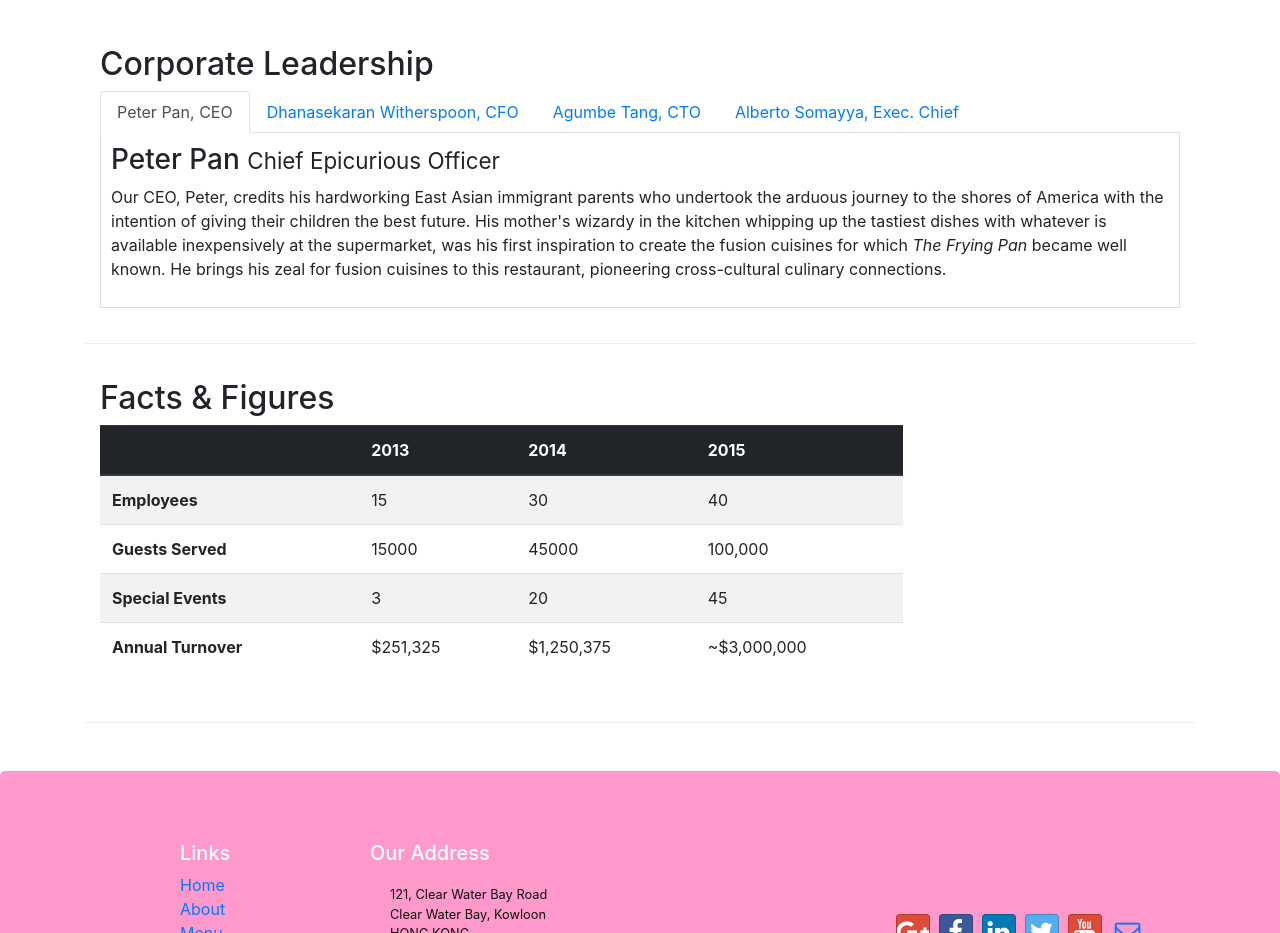
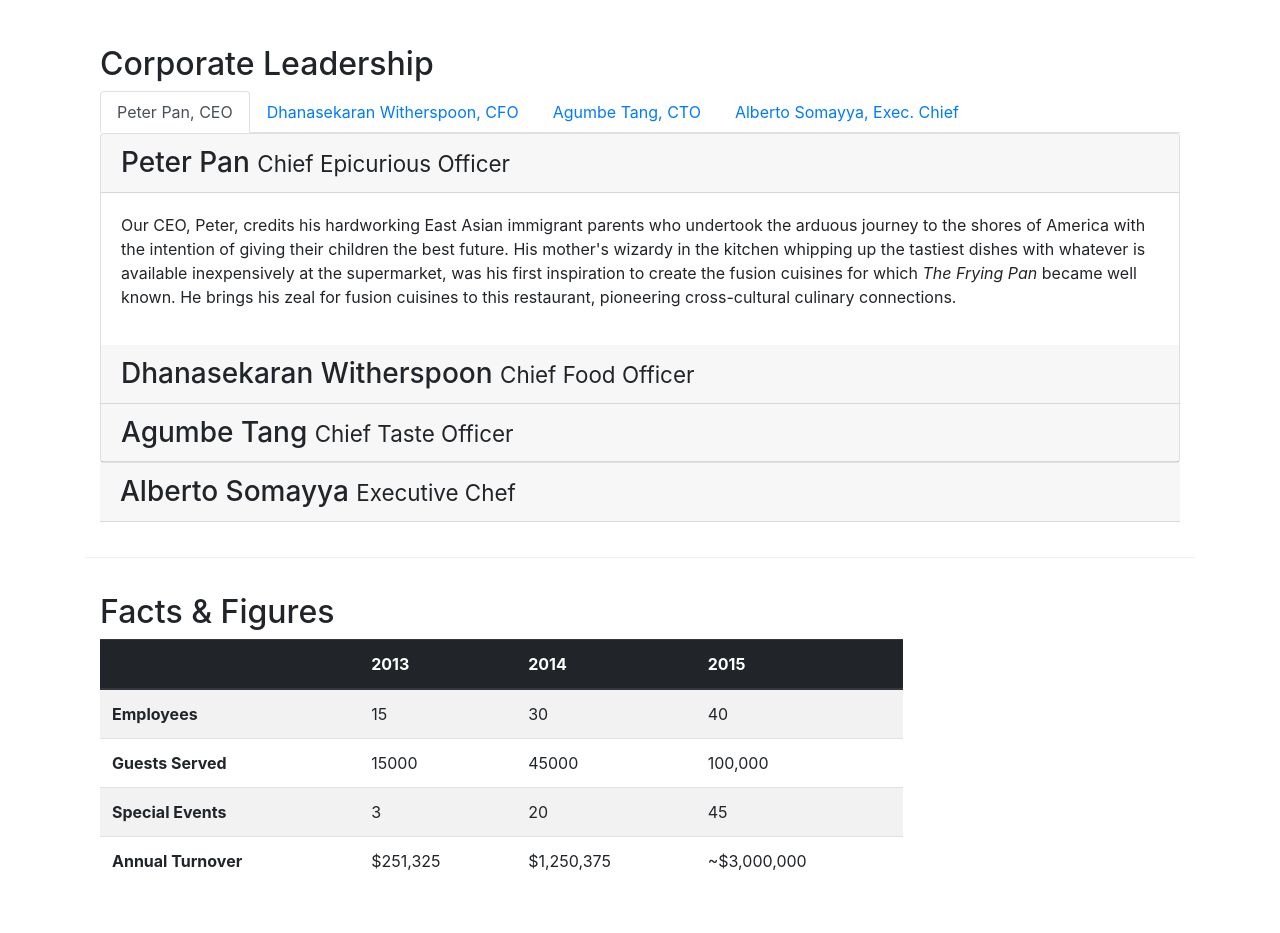
Before and after one commit to HitarthArora/Yes, a website: page aboutus.html in a window 1280 px wide. Shown: the part 980-1913 px from the top of the page. Drawn offline with nearby package versions, Linux system fonts and the light colour scheme.

Commit message:
accordian

```diff
--- a/aboutus.html
+++ b/aboutus.html
@@ -116,29 +116,57 @@
                         <a class="nav-link" href="#alberto" role="tab" data-toggle="tab">Alberto Somayya, Exec. Chief</a>
                     </li>
                 </ul>
-                <div class="tab-content">
-                    <div role="tab-panel" class="tab-pane fade show active" id="peter">
-                        <h3>Peter Pan <small>Chief Epicurious Officer</small></h3>
-                        <div class="d-none d-sm-block">
-                            <p class=".d-none">Our CEO, Peter, credits his hardworking East Asian immigrant parents who undertook the arduous journey to the shores of America with the intention of giving their children the best future. His mother's wizardy in the kitchen whipping up the tastiest dishes with whatever is available inexpensively at the supermarket, was his first inspiration to create the fusion cuisines for which <em>The Frying Pan</em> became well known. He brings his zeal for fusion cuisines to this restaurant, pioneering cross-cultural culinary connections.</p>
+                <div id="accordian">
+                    <div class="card">
+                        <div class="card-header" role="tab" id="peterhead">
+                            <h3 class="mb-0">
+                                <a data-toggle="collapse" data-target="#peter">
+                                    Peter Pan <small>Chief Epicurious Officer</small>
+                                </a>
+                            </h3>
                         </div>
-                    </div>
-                    <div role="tab-panel" class="tab-pane fade" id="danny">
-                        <h3>Dhanasekaran Witherspoon <small>Chief Food Officer</small></h3>
-                        <div class="d-none d-sm-block">
-                            <p class=".d-none">Our CFO, Danny, as he is affectionately referred to by his colleagues, comes from a long established family tradition in farming and produce. His experiences growing up on a farm in the Australian outback gave him great appreciation for varieties of food sources. As he puts it in his own words, <em>Everything that runs, wins, and everything that stays, pays!</em></p>
+                        <div class="collapse show" id="peter" data-parent="accordian">
+                            <div class="card-body">
+                                <p class="d-none d-sm-block">Our CEO, Peter, credits his hardworking East Asian immigrant parents who undertook the arduous journey to the shores of America with the intention of giving their children the best future. His mother's wizardy in the kitchen whipping up the tastiest dishes with whatever is available inexpensively at the supermarket, was his first inspiration to create the fusion cuisines for which <em>The Frying Pan</em> became well known. He brings his zeal for fusion cuisines to this restaurant, pioneering cross-cultural culinary connections.</p>
+                            </div>
                         </div>
-                    </div>
-                    <div role="tab-panel" class="tab-pane fade" id="agumbe">
-                        <h3>Agumbe Tang <small>Chief Taste Officer</small></h3>
-                        <div class="d-none d-sm-block">
-                            <p class=".d-none">Blessed with the most discerning gustatory sense, Agumbe, our CTO, personally ensures that every dish that we serve meets his exacting tastes. Our chefs dread the tongue lashing that ensues if their dish does not meet his exacting standards. He lives by his motto, <em>You click only if you survive my lick.</em></p>
+
+                        <div class="card-header" role="tab" id="dannyhead">
+                            <h3 class="mb-0">
+                                <a data-toggle="collapse" data-target="#danny">
+                                    Dhanasekaran Witherspoon <small>Chief Food Officer</small>
+                                </a>
+                            </h3>
                         </div>
-                    </div>
-                    <div role="tab-panel" class="tab-pane fade" id="alberto">
-                        <h3>Alberto Somayya <small>Executive Chef</small></h3>
-                        <div class="d-none d-sm-block">
-                            <p class=".d-none">Award winning three-star Michelin chef with wide International experience having worked closely with whos-who in the culinary world, he specializes in creating mouthwatering Indo-Italian fusion experiences. He says, <em>Put together the cuisines from the two craziest cultures, and you get a winning hit! Amma Mia!</em></p>
+                        <div class="collapse" id="danny" data-parent="accordian">
+                            <div class="card-body">
+                                <p class="d-none d-sm-block">Our CFO, Danny, as he is affectionately referred to by his colleagues, comes from a long established family tradition in farming and produce. His experiences growing up on a farm in the Australian outback gave him great appreciation for varieties of food sources. As he puts it in his own words, <em>Everything that runs, wins, and everything that stays, pays!</em></p>
+                            </div>
+                        </div>
+
+                        <div class="card-header" role="tab" id="agumbehead">
+                            <h3 class="mb-0">
+                                <a data-toggle="collapse" data-target="#agumbe">
+                                    Agumbe Tang <small>Chief Taste Officer</small>
+                                </a>
+                            </h3>
+                        </div>
+                        <div class="collapse" id="agumbe" data-parent="accordian">
+                            <div class="card-body"></div>
+                                <p class="d-none d-sm-block">Blessed with the most discerning gustatory sense, Agumbe, our CTO, personally ensures that every dish that we serve meets his exacting tastes. Our chefs dread the tongue lashing that ensues if their dish does not meet his exacting standards. He lives by his motto, <em>You click only if you survive my lick.</em></p>
+                            </div>
+                        </div>
+
+                        <div class="card-header" role="tab" id="albertohead">
+                            <h3 class="mb-0">
+                                <a data-toggle="collapse" data-target="#alberto">
+                                    Alberto Somayya <small>Executive Chef</small>
+                                </a>
+                            </h3>
+                        <div class="collapse" id="alberto" data-parent="accordian">
+                            <div class="card-body">
+                                <p class="d-none d-sm-block">Award winning three-star Michelin chef with wide International experience having worked closely with whos-who in the culinary world, he specializes in creating mouthwatering Indo-Italian fusion experiences. He says, <em>Put together the cuisines from the two craziest cultures, and you get a winning hit! Amma Mia!</em></p>
+                            </div>
                         </div>
                     </div>
                 </div>
```
